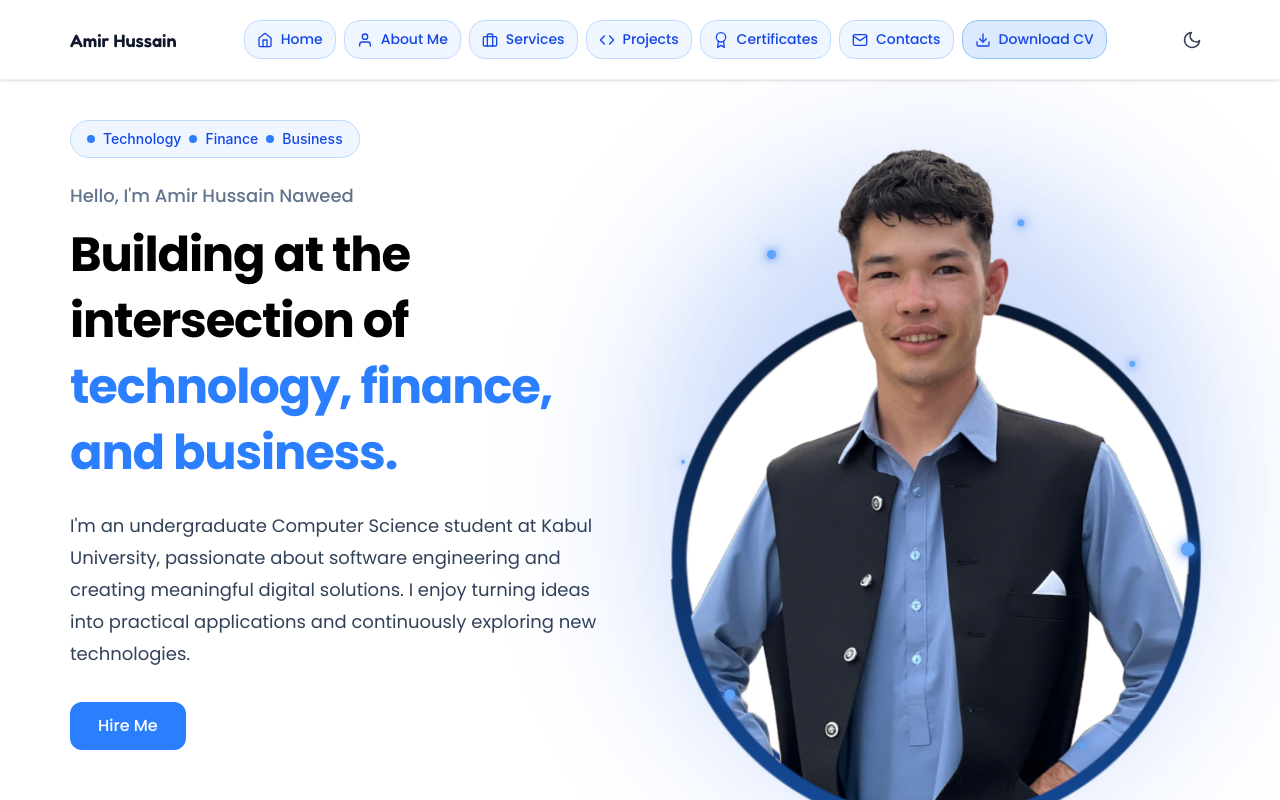
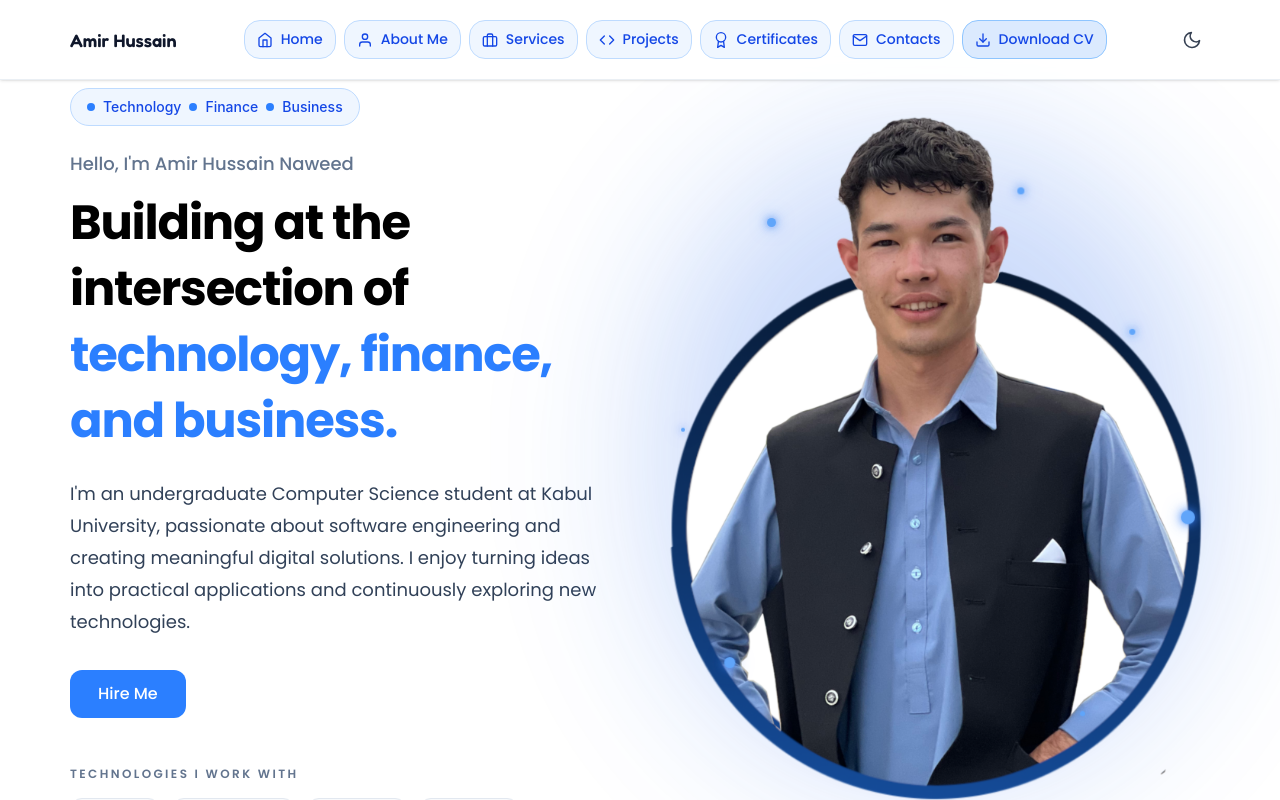
Before and after one commit to amirhussainnaweed/portfolio, a React (Vite) app: page / in a window 1280 px wide. Shown: the top 800 px of the page. Built offline with nearby package versions, Linux system fonts and the light colour scheme; a web font is replaced by a local one.

Commit message:
fixed hero top paddings

```diff
--- a/src/App.jsx
+++ b/src/App.jsx
@@ -47,8 +47,7 @@ function App() {
   return (
     <BrowserRouter>
       <Header theme={theme} toggleTheme={toggleTheme} />
-
-      <main className="pt-20">
+      <main>
         <Routes>
           <Route
             path="/"
--- a/src/sections/Hero.jsx
+++ b/src/sections/Hero.jsx
@@ -49,7 +49,7 @@ const Hero = () => {
   ];
 
   return (
-    <section className="responsive sectionDark">
+    <section className="responsive sectionDark pt-22">
       <div className="mx-auto grid min-h-[650px] max-w-[1400px] grid-cols-1 items-center gap-12 lg:grid-cols-2 lg:gap-8">
         {/* Introduction */}
         <div className="flex flex-col items-start gap-6">
```
